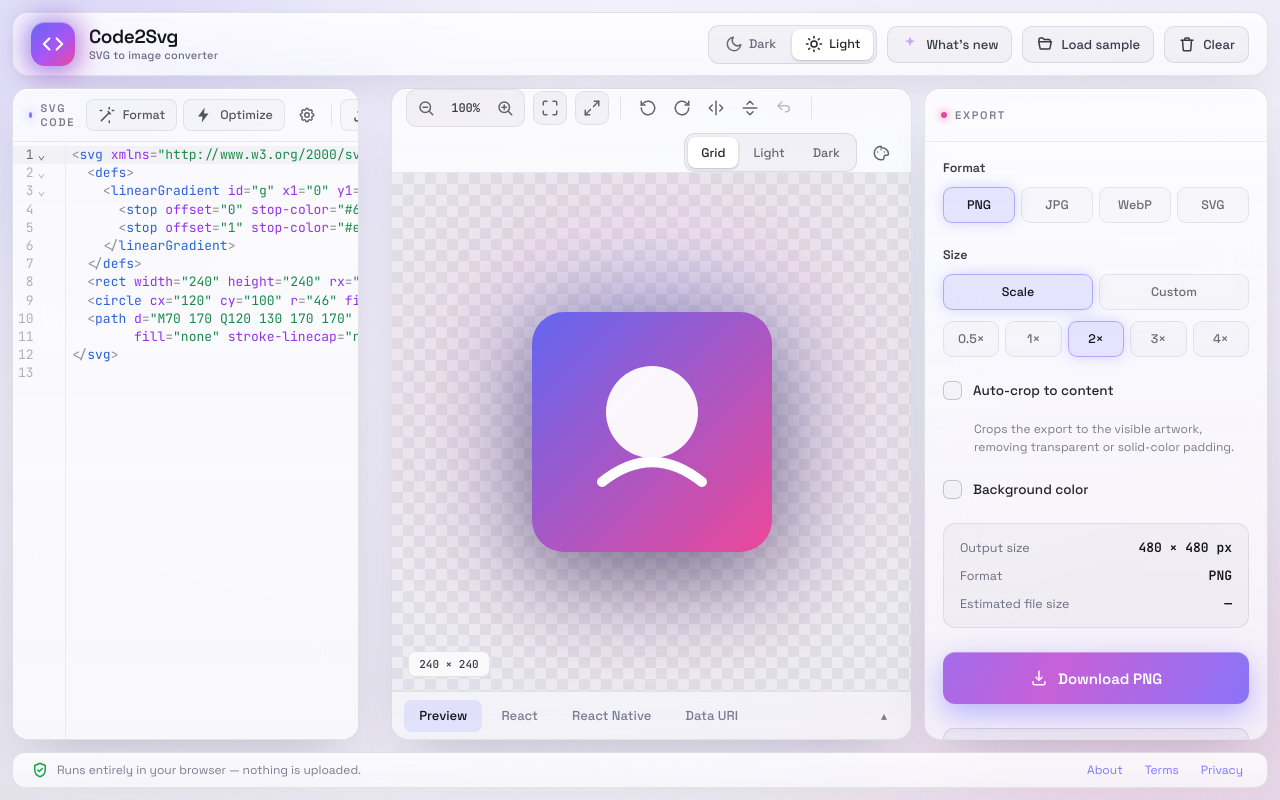
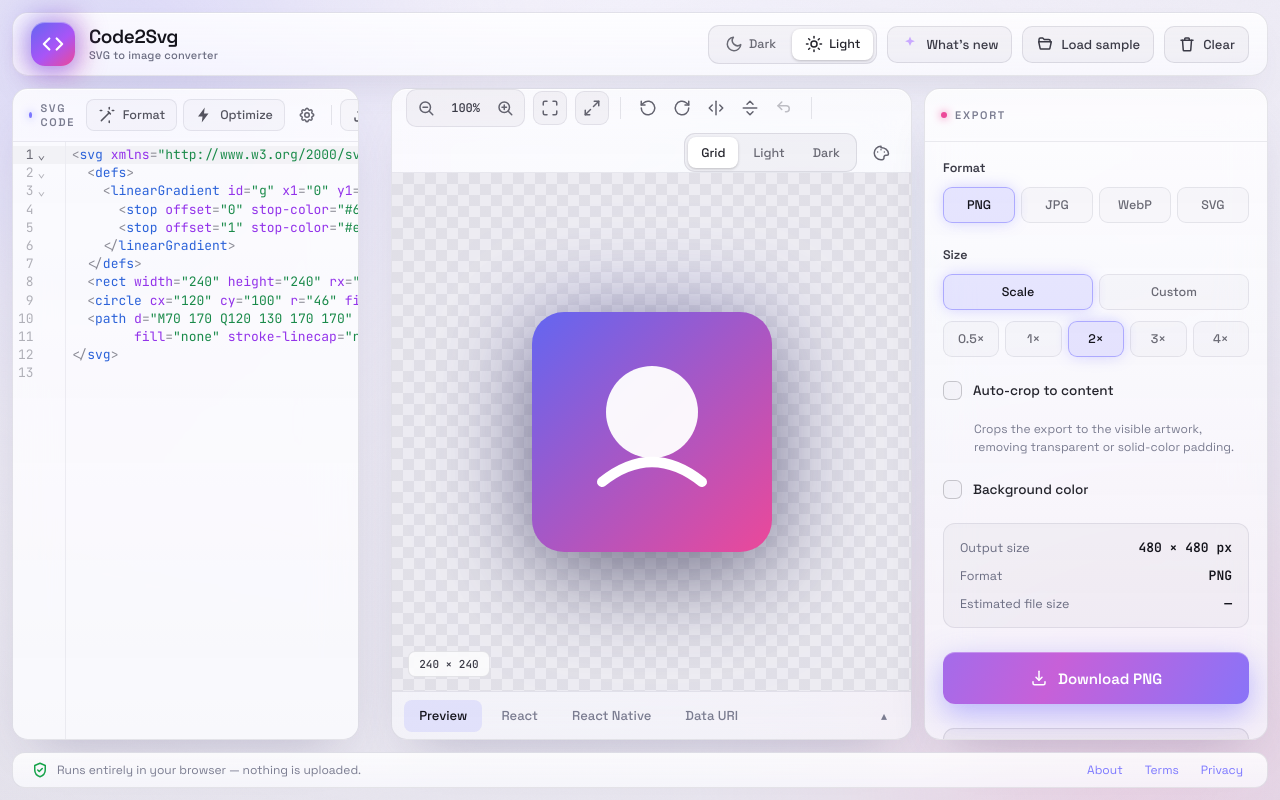
Before and after one commit to qalbh/Code2Svg, a React (Vite) app: page / in a window 1280 px wide. Built offline with nearby package versions, Linux system fonts and the light colour scheme.

Commit message:
Remove halo glow behind preview artwork

```diff
--- a/src/App.tsx
+++ b/src/App.tsx
@@ -1123,7 +1123,6 @@ export default function App() {
             ref={previewContainerRef}
             onDoubleClick={resetPreviewView}
           >
-            {previewUrl && <div className="preview-halo" aria-hidden="true" />}
             {previewUrl ? (
               <img
                 src={previewUrl}
--- a/src/changelog.ts
+++ b/src/changelog.ts
@@ -10,7 +10,7 @@ export const CHANGELOG: ChangelogEntry[] = [
     date: '2026-07-24',
     changes: [
       'Redesigned interface — the whole app now sits on floating glassmorphic panels over an animated aurora backdrop, with a glowing app logo, accent status dots on the panel headers, and a shimmering Download button.',
-      'New segmented Dark / Light theme switch in the header, and a soft halo glow behind the preview artwork.',
+      'New segmented Dark / Light theme switch in the header.',
     ],
   },
   {
--- a/src/index.css
+++ b/src/index.css
@@ -48,7 +48,6 @@
   --pill-active: rgba(255, 255, 255, 0.1);
   --pill-active-text: #f0f0f3;
 
-  --halo: radial-gradient(circle at 50% 44%, rgba(124, 120, 255, 0.4), rgba(236, 72, 153, 0.16) 46%, transparent 70%);
   --checker-base: rgba(12, 13, 17, 0.55);
   --checker-line: rgba(255, 255, 255, 0.045);
   --bg-light: #f4f4f5;
@@ -100,7 +99,6 @@
   --pill-active: #ffffff;
   --pill-active-text: #24242c;
 
-  --halo: radial-gradient(circle at 50% 44%, rgba(124, 120, 255, 0.22), rgba(236, 72, 153, 0.1) 46%, transparent 70%);
   --checker-base: #edecf2;
   --checker-line: rgba(24, 22, 50, 0.06);
   --bg-light: #f4f4f5;
@@ -163,11 +161,6 @@ body {
 @keyframes glowPulse {
   0%, 100% { opacity: 0.5; }
   50% { opacity: 0.85; }
-}
-
-@keyframes halo {
-  0%, 100% { opacity: 0.72; transform: translate(-50%, -50%) scale(1); }
-  50% { opacity: 1; transform: translate(-50%, -50%) scale(1.07); }
 }
 
 @keyframes shimmer {
@@ -782,20 +775,6 @@ button {
   overflow: hidden;
   padding: 44px;
   touch-action: none;
-}
-
-.preview-halo {
-  position: absolute;
-  top: 50%;
-  left: 50%;
-  width: 540px;
-  height: 540px;
-  transform: translate(-50%, -50%);
-  background: var(--halo);
-  filter: blur(34px);
-  animation: halo 8s ease-in-out infinite;
-  pointer-events: none;
-  z-index: 0;
 }
 
 .preview-canvas img {
```
